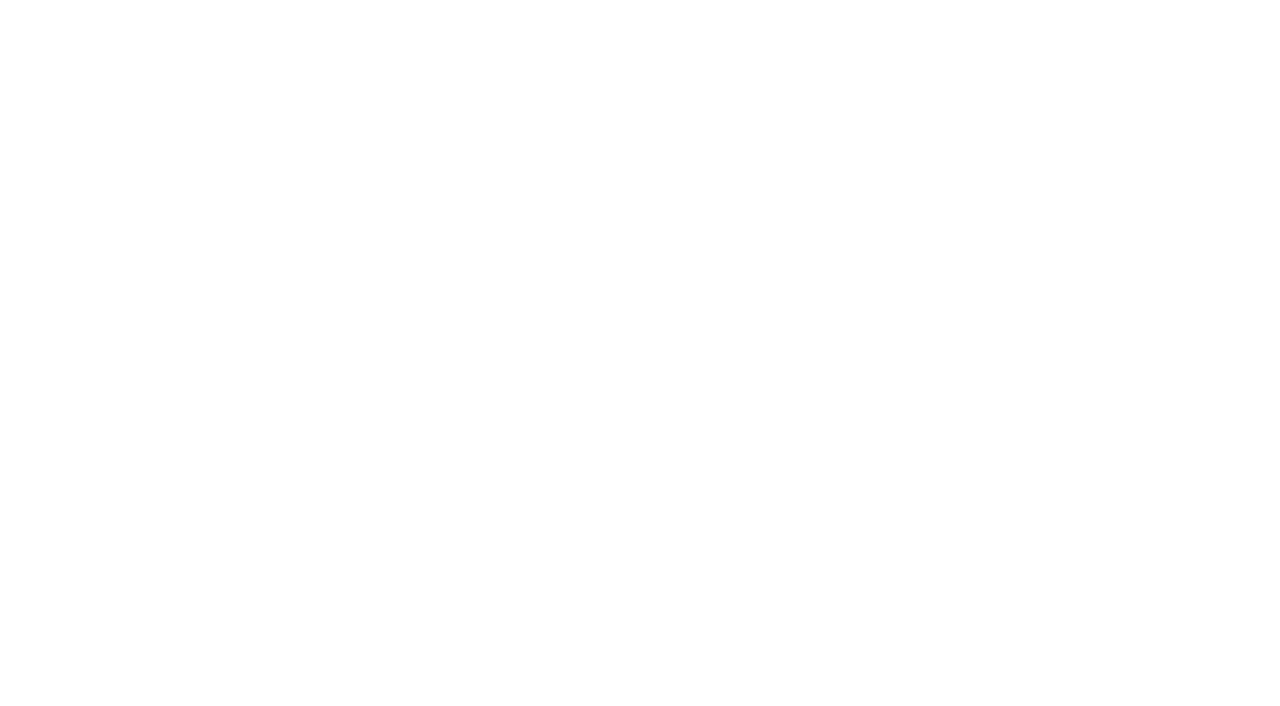
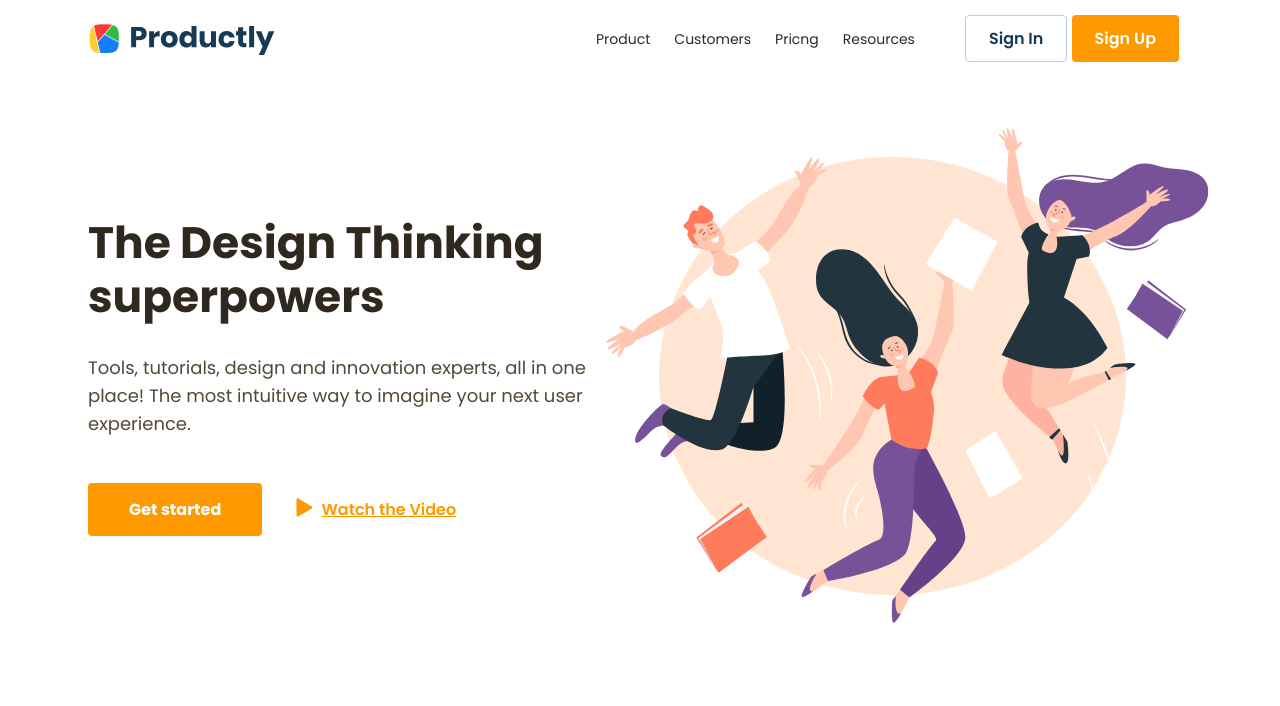
Before and after one commit to GotyaGotya/Productly, a website: page app/index.html in a window 1280 px wide. Drawn offline with nearby package versions, Linux system fonts and the light colour scheme; files that its build step writes are made by us from their sources.

Commit message:
add header, top

```diff
--- a/app/index.html
+++ b/app/index.html
@@ -1,18 +1,71 @@
 <!DOCTYPE html>
 <html lang="en">
+
 <head>
   <meta charset="UTF-8">
   <meta http-equiv="X-UA-Compatible" content="IE=edge">
   <meta name="viewport" content="width=device-width, initial-scale=1.0">
-    <title>Document</title>
+  <title>Productly</title>
+  <link href="https://fonts.googleapis.com/css2?family=Poppins:wght@400;500;600;700&display=swap" rel="stylesheet">
   <link rel="stylesheet" href="css/style.min.css">
 </head>
+
 <body>
+  <header class="header">
+    <div class="container">
+      <div class="header__inner">
 
+        <a href="#" class="logo">
+          <img class="logo__img" src="images/logo.png" alt="logo">
+        </a>
+        <nav class="menu">
+          <ul class="menu__list">
+            <li class="menu__list-item">
+              <a class="menu__list-link" href="#">Product</a>
+            </li>
+            <li class="menu__list-item">
+              <a class="menu__list-link" href="#">Customers</a>
+            </li>
+            <li class="menu__list-item">
+              <a class="menu__list-link" href="#">Pricng</a>
+            </li>
+            <li class="menu__list-item">
+              <a class="menu__list-link" href="#">Resources</a>
+            </li>
+          </ul>
+        </nav>
 
+        <div class="user-nav">
+          <a class="user-nav__link" href="#">Sign In</a>
+          <a class="user-nav__link" href="#">Sign Up</a>
+        </div>
 
+      </div>
+    </div>
+  </header>
+
+  <section class="top">
+    <div class="container">
+
+      <div class="top__wrapper">
+        <div class="top__info">
+          <h1 class="top__title title">
+            The Design Thinking superpowers
+          </h1>
+          <p class="top__text">Tools, tutorials, design and innovation experts, all in one place! The most intuitive way
+            to
+            imagine your next user experience.
+          </p>
+          <button class="top__btn">Get started</button>
+          <a href="#" class="top__link">Watch the Video</a>
+        </div>
+        <img class="top__img" src="../images/top-img.svg" alt="happy people">
+      </div>
+    </div>
+  </section>
 
 
   <script src="js/main.min.js"></script>
 </body>
+
 </html>
--- a/app/scss/_global.scss
+++ b/app/scss/_global.scss
@@ -0,0 +1,16 @@
+.container {
+  max-width: 1124px;
+  margin: 0 auto;
+  padding: 0 10px;
+}
+
+.title {
+  color: #2f281e;
+}
+
+button {
+  font-family: "poppins", sans-serif;
+  font-weight: 700;
+  font-size: 16px;
+  line-height: 24px;
+}
--- a/app/scss/style.scss
+++ b/app/scss/style.scss
@@ -1,8 +1,107 @@
-@import 'vars';
-@import 'fonts';
-@import 'reset';
-@import 'global';
+@import "vars";
+@import "fonts";
+@import "reset";
+@import "global";
 
+body {
+  font-family: "poppins", sans-serif;
+  font-weight: 500;
+  color: #544837;
+  font-size: 16px;
+  line-height: 26px;
+}
 
+.header {
+  margin-bottom: 50px;
+  &__inner {
+    display: flex;
+    justify-content: space-between;
+    align-items: center;
+    height: 78px;
+  }
+}
 
-@import 'media';
+.menu {
+  margin-left: auto;
+  &__list {
+    display: flex;
+  }
+  &__list-item + &__list-item {
+    margin-left: 24px;
+  }
+  &__list-link {
+    color: #2f281e;
+    font-size: 14px;
+    line-height: 28px;
+    font-weight: 400;
+    text-decoration: none;
+  }
+}
+
+.user-nav {
+  margin-left: 50px;
+  margin-right: 13px;
+  &__link {
+    font-weight: 600;
+    font-size: 16px;
+    line-height: 24px;
+    color: #173a56;
+    padding: 11px 23px;
+    border: 1px solid #bcd0e5;
+    border-radius: 4px;
+    text-decoration: none;
+  }
+  &__link + &__link {
+    background-color: #ff9900;
+    color: #ffffff;
+    border: none;
+    padding: 12px 23px;
+  }
+}
+
+.top {
+  padding-bottom: 80px;
+  &__wrapper {
+    display: flex;
+    align-items: center;
+    justify-content: space-between;
+  }
+  &__title {
+    font-weight: bold;
+    font-size: 44px;
+    line-height: 54px;
+    margin-bottom: 30px;
+    min-width: 518px;
+  }
+  &__text {
+    font-weight: 400;
+    font-size: 18px;
+    line-height: 28px;
+    margin-bottom: 45px;
+    min-width: 460px;
+  }
+  &__btn {
+    display: inline-block;
+    background-color: #ff9900;
+    color: #ffffff;
+    border-radius: 4px;
+    padding: 15px 41px 14px;
+    margin-right: 30px;
+    border: none;
+    cursor: pointer;
+  }
+  &__link {
+    padding-left: 25px;
+    color: #ff9900;
+    font-weight: 600;
+    position: relative;
+    &::before {
+      content: url("../images/arrow-top.svg");
+      position: absolute;
+      top: 0;
+      left: 0;
+    }
+  }
+}
+
+@import "media";
```
Also changed, not shown: app/images/Logo.png (added), app/images/arrow-top.svg (added), app/images/top-img.svg (added). Lines whose indentation alone changed are shown as unchanged.
